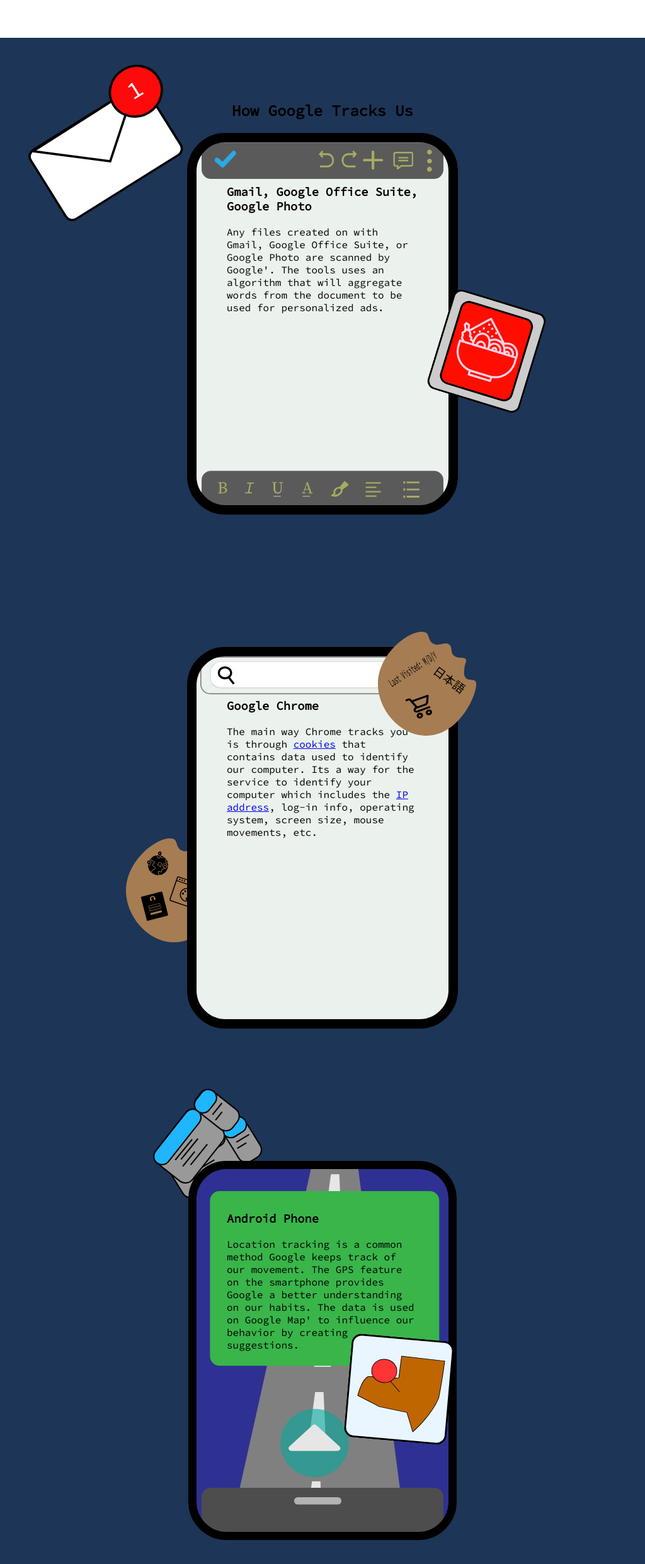
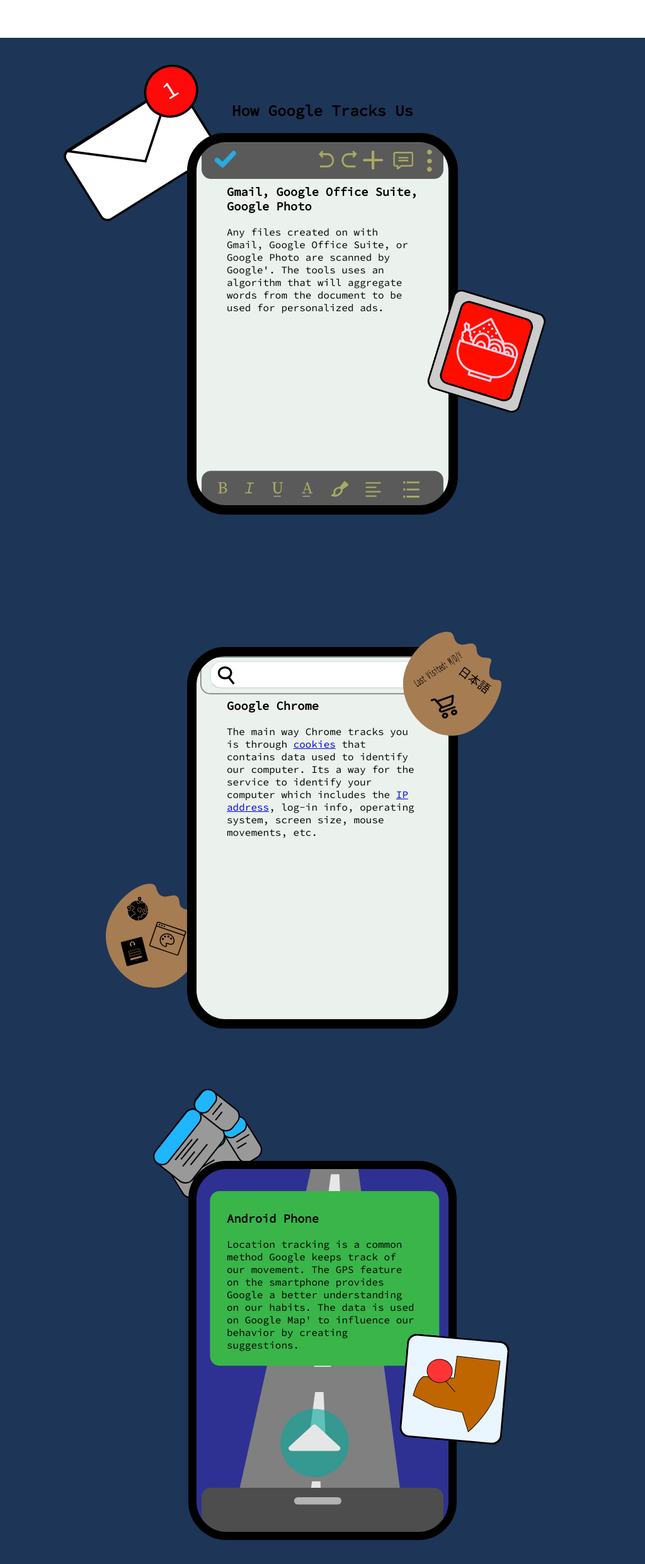
Before and after one commit to Greashun/YouGoogled, a Next.js app: page / in a window 1024 px wide. Shown: the part 1343-3826 px from the top of the page at 63% size. Built offline with nearby package versions, Linux system fonts and the light colour scheme.

Commit message:
update main section and video section for 769-1024

```diff
--- a/styles/Home.module.css
+++ b/styles/Home.module.css
@@ -482,7 +482,7 @@
   }
 
   .videoSection {
-    height: 135vh;
+    height: 140vh;
     padding: 3rem 9rem 4rem;
     margin-bottom: 2vh;
   }
@@ -519,7 +519,7 @@
 
   .emailIcon {
     margin-top: -9vh;
-    margin-left: -58vh;
+    margin-left: -51vh;
   }
 
   .ramenIcon {
@@ -529,17 +529,17 @@
 
   .cookieOneIcon {
     margin-top: -3vh;
-    margin-left: 11vh;
+    margin-left: 16vh;
   }
 
   .cookieTwoIcon {
-    margin-top: 38vh;
-    margin-left: -39vh;
+    margin-top: 47vh;
+    margin-left: -43vh;
   }
 
   .pinIcon {
     margin-top: 35vh;
-    margin-left: 5vh;
+    margin-left: 16vh;
   }
 
   .ticketsIcon {
```
